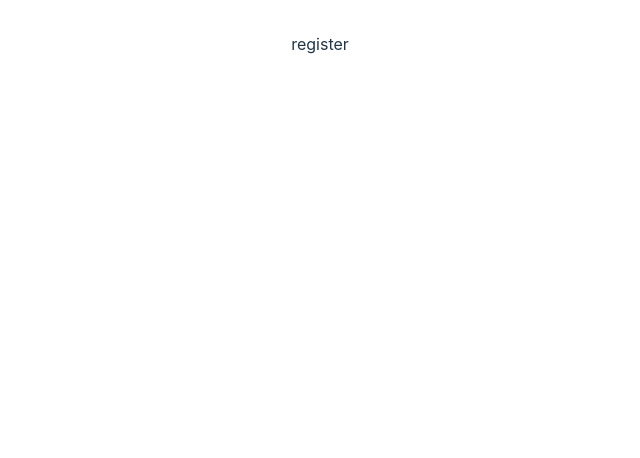
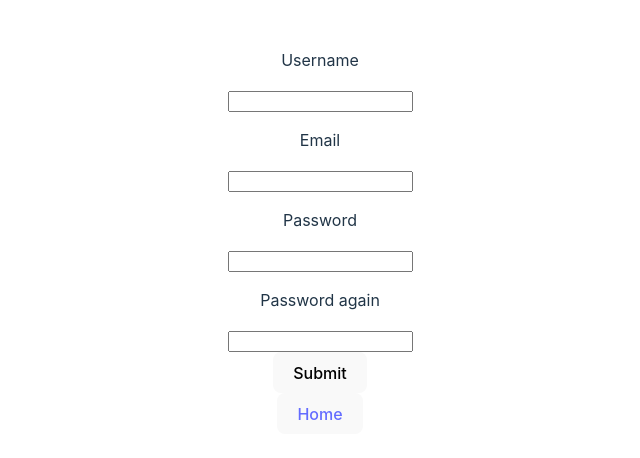
Before and after one commit to ValtsuL1/fullstack1, a React (Vite) app: page /register in a window 1280 px wide. Shown: the top 458 px of the page, without its empty margins (320-960 px from the left). Built offline with nearby package versions, Linux system fonts and the light colour scheme.

Commit message:
added user registration

```diff
--- a/src/App.tsx
+++ b/src/App.tsx
@@ -13,7 +13,7 @@ function App() {
     <Routes>
       <Route path="/" element={<Home />} />
       <Route path="/login" element={<Login />} />
-      <Route path='register' element={<Register />}/>
+      <Route path="/register" element={<Register />}/>
       <Route path="/userpost/:id" element={<Userpost />} />
     </Routes>
   )
--- a/src/pages/Login.tsx
+++ b/src/pages/Login.tsx
@@ -1,8 +1,9 @@
 import { useState } from "react"
-import { Link } from "react-router-dom"
+import { Link, Navigate, useNavigate } from "react-router-dom"
 
 function Login() {
 
+    const navigate = useNavigate()
 
     interface FormElements extends HTMLFormControlsCollection {
         email: HTMLInputElement
@@ -35,7 +36,9 @@ function Login() {
                     let token = res.access_token
                     sessionStorage.setItem('token', token)
                 })
+                navigate("/")
                 return true
+
         }
         alert("input not valid")
     }
--- a/src/pages/Register.tsx
+++ b/src/pages/Register.tsx
@@ -1,8 +1,108 @@
+import { useState } from "react"
+import { Link, useNavigate } from "react-router-dom"
 
 function Register() {
+
+    const navigate = useNavigate()
+
+    interface FormElements extends HTMLFormControlsCollection {
+        email: HTMLInputElement
+        password: HTMLInputElement
+    }
+
+    interface FormElement extends HTMLFormElement {
+        readonly elements: FormElements
+    }
+
+    const [input, setInput] = useState({
+        username: "",
+        email: "",
+        password: "",
+        passwordR: "",
+    })
+
+    const handleSubmit = async (e: React.FormEvent<FormElement>) => {
+        e.preventDefault()
+        if (input.password === input.passwordR) {
+            await fetch("http://localhost:3000/user", {
+                method: 'POST',
+                headers: {
+                    'content-Type': 'application/json',
+                    'Authorization': 'Bearer ' + sessionStorage.getItem('token')
+                },
+                credentials: 'include',
+                body: JSON.stringify(
+                    {
+                        "username": input.username,
+                        "email": input.email,
+                        "password": input.password
+                    }
+                )
+
+            })
+            navigate("/")
+            return true
+        }
+        else {
+            alert("passwords do not match")
+        }
+    }
+
+    const handleInput = (e: React.ChangeEvent<HTMLInputElement>) => {
+        const { name, value } = e.target
+        setInput((prev) => ({
+            ...prev,
+            [name]: value,
+        }))
+    }
+
+
     return (
         <div>
-            register
+            <form onSubmit={handleSubmit}>
+                <label>
+                    <p>Username</p>
+                    <input
+                        type="text"
+                        id="username"
+                        name="username"
+                        onChange={handleInput}
+                    />
+                </label>
+                <label>
+                    <p>Email</p>
+                    <input
+                        type="text"
+                        id="email"
+                        name="email"
+                        onChange={handleInput}
+                    />
+                </label>
+                <label>
+                    <p>Password</p>
+                    <input
+                        type="password"
+                        id="password"
+                        name="password"
+                        onChange={handleInput}
+                    />
+                </label>
+                <label>
+                    <p>Password again</p>
+                    <input
+                        type="password"
+                        id="passwordR"
+                        name="passwordR"
+                        onChange={handleInput}
+                    />
+                </label>
+                <div>
+                    <button type="submit">Submit</button>
+                </div>
+            </form>
+            <button>
+                <Link to={"/"}>Home</Link>
+            </button>
         </div>
     )
 }
```
